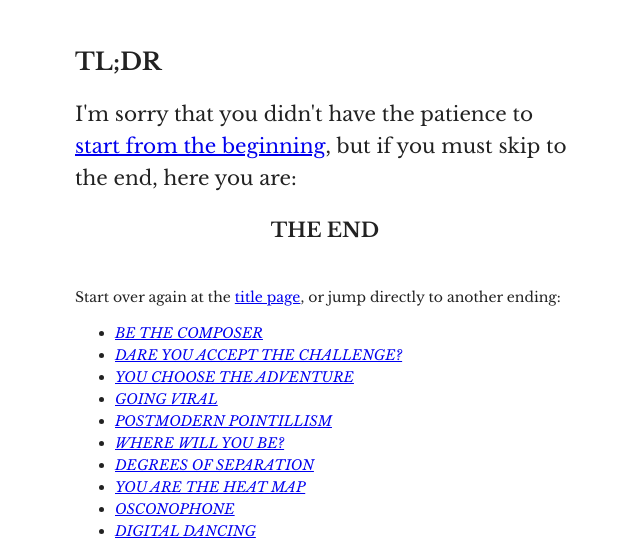
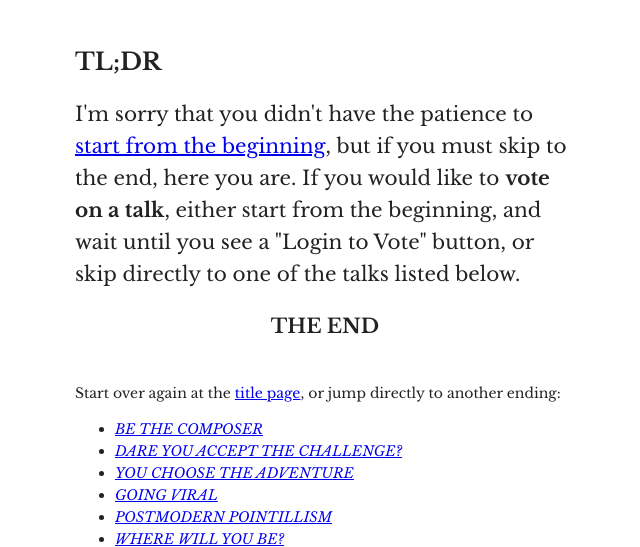
Before and after one commit to EthanRBrown/oscon2014-proposal, a Node project: template views/tldr.handlebars in a window 1280 px wide. Shown: the top 547 px of the page, without its empty margins (315-955 px from the left). Run offline with Node 20 templates, Linux system fonts and the light colour scheme; the template is opened without the code that fills it, so the values that code supplies are empty; some libraries are stand-ins or nearby versions.

Commit message:
Added copy to make voting a little more obvious.

```diff
--- a/views/tldr.handlebars
+++ b/views/tldr.handlebars
@@ -1,5 +1,5 @@
 <h1>TL;DR</h1>
 
-<p>I'm sorry that you didn't have the patience to <a href="/">start from the beginning</a>, but if you must skip to the end, here you are:</p>
+<p>I'm sorry that you didn't have the patience to <a href="/">start from the beginning</a>, but if you must skip to the end, here you are.  If you would like to <strong>vote on a talk</strong>, either start from the beginning, and wait until you see a "Login to Vote" button, or skip directly to one of the talks listed below.</p>
 
 {{> the_end}}
```
